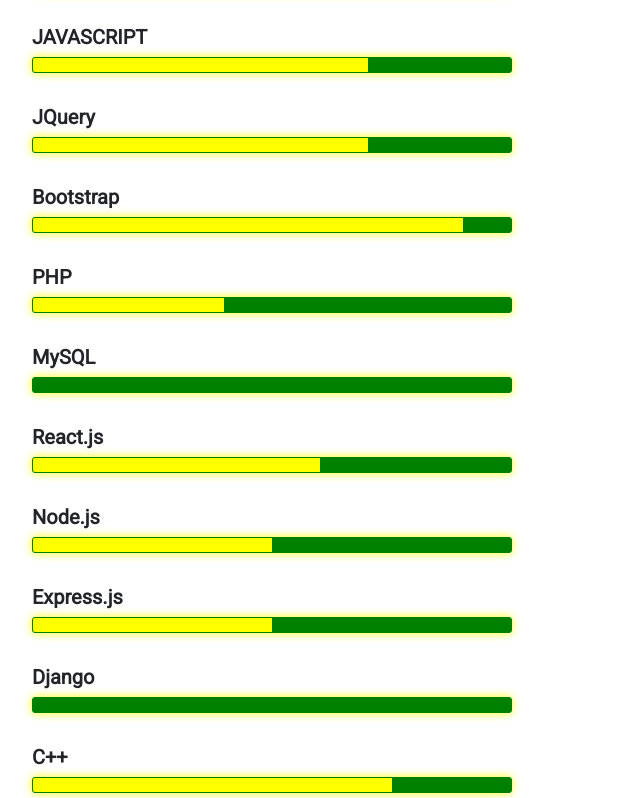
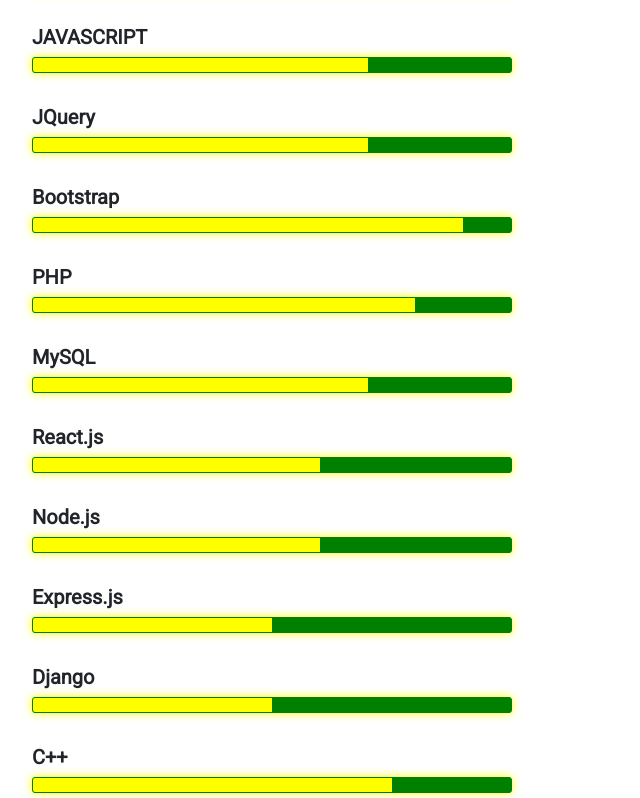
Before and after one commit to sayan05/Resume, a plain HTML site: page index.html in a window 1280 px wide. Shown: the part 2266-3064 px from the top of the page, without its empty margins (0-640 px from the left). Drawn offline with nearby package versions, Linux system fonts and the light colour scheme.

Commit message:
Update style.css

```diff
--- a/CSS/style.css
+++ b/CSS/style.css
@@ -72,13 +72,13 @@ h3{
 	width: 60%;
 }
 .node{
-	width: 50%;
+	width: 60%;
 }
 .exp{
 	width: 50%
 }
 .php{
-	width: 40%;
+	width: 80%;
 }
 .opcv{
 	width: 70%;
@@ -86,6 +86,12 @@ h3{
 .angular{
 	width: 50%;
 }
+.mysql{
+	width: 70%
+}
+.django{
+	width: 50%;
+}
 .list-org {
 	border: 10px solid green;
 }
```
